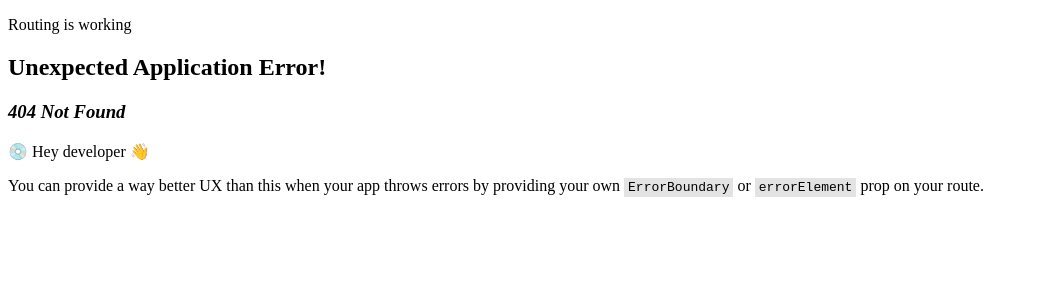
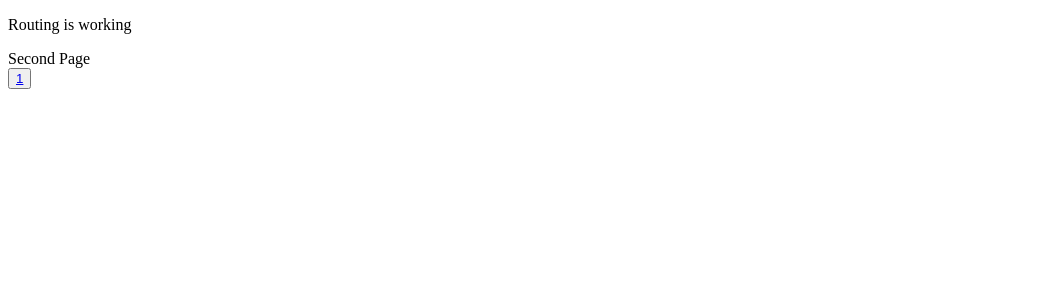
Before and after one commit to Arina2246/routerTest, a React (Create React App) app in the folder router-test-for-project/: page /routerTest/2 in a window 1280 px wide. Before the commit this address had no page. Shown: the top 300 px of the page, without its empty margins (0-1039 px from the left). Built offline with nearby package versions, Linux system fonts and the light colour scheme.

Commit message:
feat: add smth

```diff
--- a/router-test-for-project/package.json
+++ b/router-test-for-project/package.json
@@ -1,6 +1,5 @@
 {
   "name": "router-test-for-project",
-  "homepage": "/routerTest/",
   "version": "0.1.0",
   "private": true,
   "dependencies": {
--- a/router-test-for-project/src/22.js
+++ b/router-test-for-project/src/22.js
@@ -2,7 +2,7 @@ export default function SecondComponent() {
   return (
     <>
       <div>Second Page</div>
-      <button ><a href={`/1`}>1</a></button>
+      <button ><a href={`/routerTest/1`}>1</a></button>
     </>
   );
 }
--- a/router-test-for-project/src/App.js
+++ b/router-test-for-project/src/App.js
@@ -3,8 +3,8 @@ import './App.css';
 function App() {
   return (
     <div className="App">
-      <button ><a href={`/1`}>1</a></button>
-      <button ><a href={`/2`}>2</a></button>
+      <button ><a href={`/routerTest/1`}>1</a></button>
+      <button ><a href={`/routerTest/2`}>2</a></button>
     </div>
   );
 }
--- a/router-test-for-project/src/index.js
+++ b/router-test-for-project/src/index.js
@@ -11,15 +11,15 @@ import FirstComponent from './11';
 
 const router = createBrowserRouter([
   {
-    path: "/",
+    path: "/routerTest/",
     element: <App />,
   },
   {
-    path: "/1",
+    path: "/routerTest/1",
     element: <FirstComponent />,
   },
   {
-    path: "/2",
+    path: "/routerTest/2",
     element: <SecondComponent />,
   },
 ]);
```
